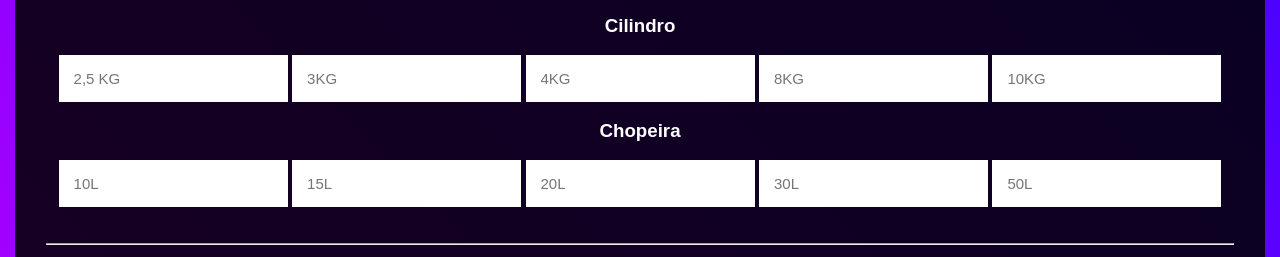
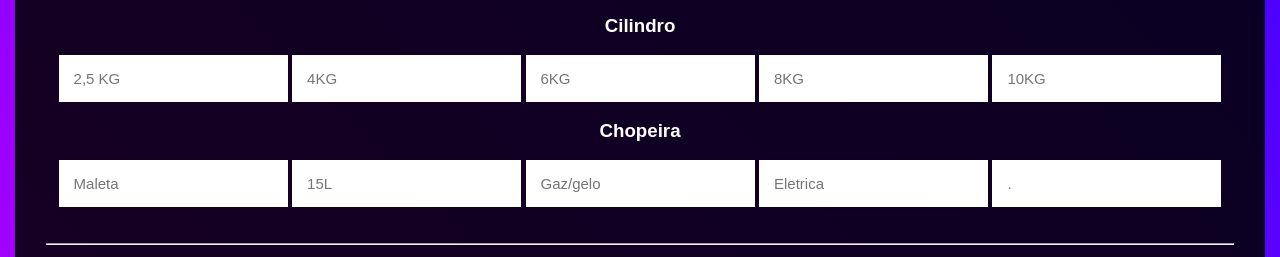
Before and after one commit to zNIKK/controle-equipamentos, a plain HTML site: page index.html in a window 1280 px wide. Shown: the part 338-595 px from the top of the page. Drawn offline with nearby package versions, Linux system fonts and the light colour scheme.

Commit message:
Mudança no Placeholder
Mudei o placeholder

```diff
--- a/index.html
+++ b/index.html
@@ -37,8 +37,8 @@
             <br>
 
             <input type="number" class="e-cilindro" id="e-cilindro-1" placeholder="2,5 KG">
-            <input type="number" class="e-cilindro" id="e-cilindro-2" placeholder="3KG">
-            <input type="number" class="e-cilindro" id="e-cilindro-3" placeholder="4KG">
+            <input type="number" class="e-cilindro" id="e-cilindro-2" placeholder="4KG">
+            <input type="number" class="e-cilindro" id="e-cilindro-3" placeholder="6KG">
             <input type="number" class="e-cilindro" id="e-cilindro-4" placeholder="8KG">
             <input type="number" class="e-cilindro" id="e-cilindro-5" placeholder="10KG">
 
@@ -48,11 +48,11 @@
             <h3>Chopeira</h3>
             <br>
 
-            <input type="number" class="e-chopeira" id="e-chopeira-1" placeholder="10L">
+            <input type="number" class="e-chopeira" id="e-chopeira-1" placeholder="Maleta">
             <input type="number" class="e-chopeira" id="e-chopeira-2" placeholder="15L">
-            <input type="number" class="e-chopeira" id="e-chopeira-3" placeholder="20L">
-            <input type="number" class="e-chopeira" id="e-chopeira-4" placeholder="30L">
-            <input type="number" class="e-chopeira" id="e-chopeira-5" placeholder="50L">
+            <input type="number" class="e-chopeira" id="e-chopeira-3" placeholder="Gaz/gelo">
+            <input type="number" class="e-chopeira" id="e-chopeira-4" placeholder="Eletrica">
+            <input type="number" class="e-chopeira" id="e-chopeira-5" placeholder=".">
 
             <br>
             <br>
```
